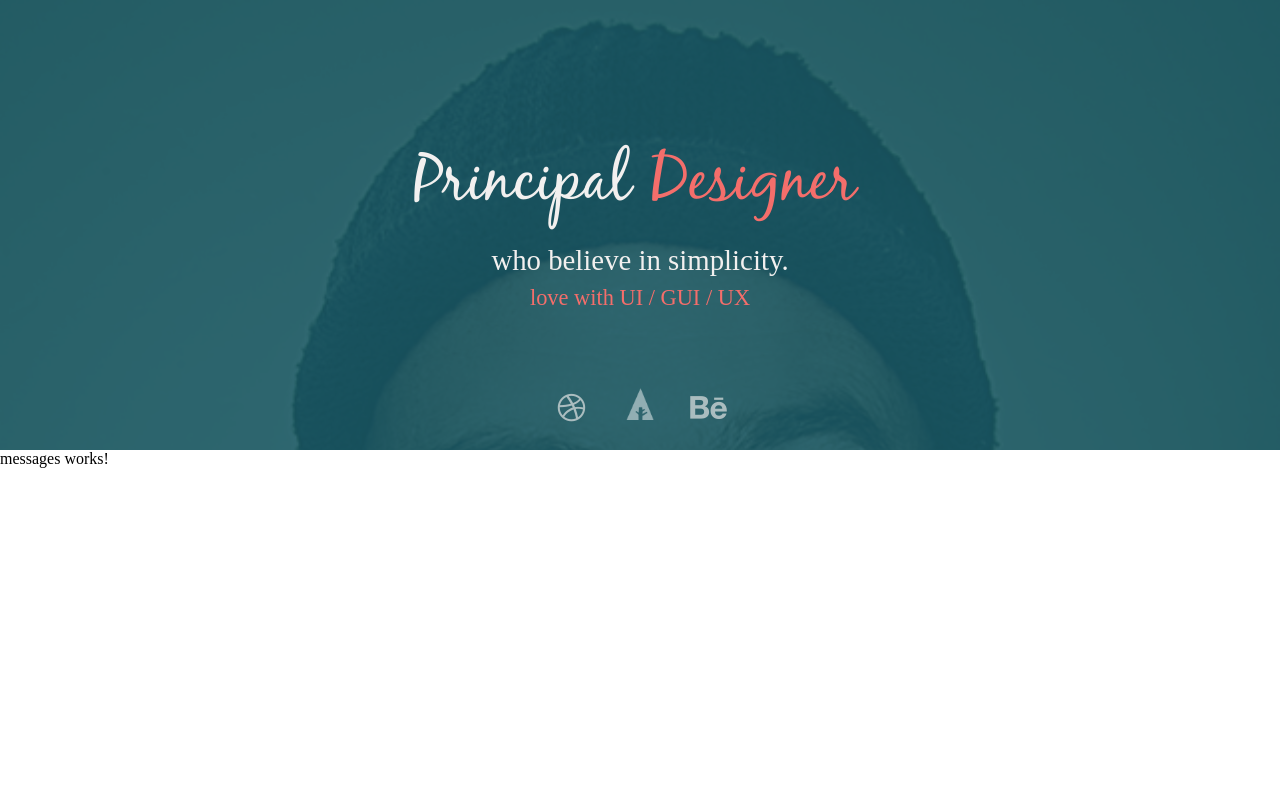
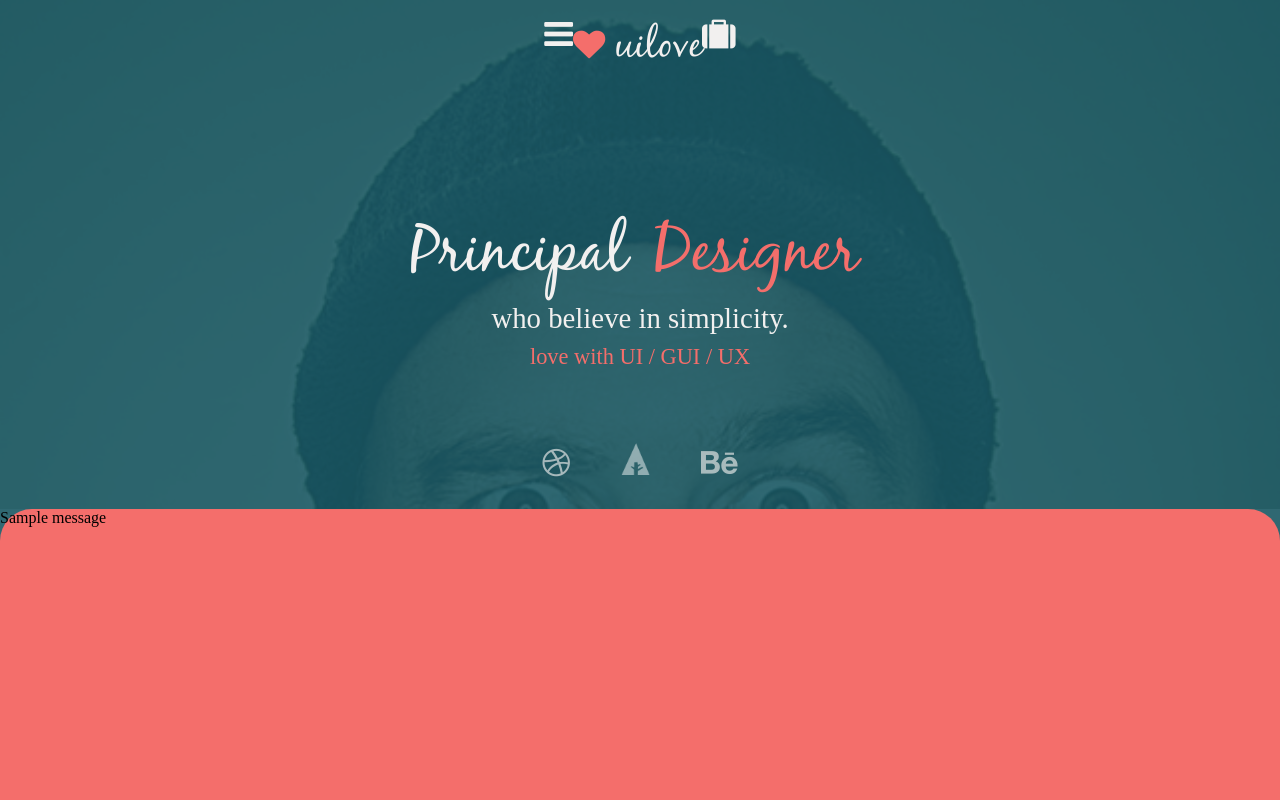
Before and after one commit to MartaSibielak/whiteAster-social, an Angular app: page / in a window 1280 px wide. Shown: the top 800 px of the page. Built offline with nearby package versions, Linux system fonts and the light colour scheme; a web font is replaced by a local one.

Commit message:
create header

```diff
--- a/src/app/app.component.scss
+++ b/src/app/app.component.scss
@@ -1,5 +1,5 @@
 .container{
   display: grid;
   grid-template-rows: repeat(2,1fr);
-  height: 900px;
+  height: 1000px;
 }
--- a/src/app/messages/messages.component.html
+++ b/src/app/messages/messages.component.html
@@ -1 +1,3 @@
-<p>messages works!</p>
+<section class="messages">
+  <div class="message">Sample message</div>
+</section>
--- a/src/app/messages/messages.component.scss
+++ b/src/app/messages/messages.component.scss
@@ -0,0 +1,7 @@
+@import '../../assets/scss/variables';
+
+.messages{
+  background-color: $pink;
+  border-radius: 2em;
+  height: 100%;
+}
--- a/src/app/profile/profile.component.html
+++ b/src/app/profile/profile.component.html
@@ -1,6 +1,21 @@
 <section class="profile">
   <div class="layer">
-    <div class="profile-title"><p class="white">Principal </p><p class="pink">Designer</p></div>
+    <nav class="navbar">
+      <ul class="navbar-list">
+        <li class="navbar-item">
+          <a routerLink="#" class="navbar__link"><i class="fa fa-bars"></i></a>
+        </li>
+        <li class="navbar-item">
+          <a routerLink="#" class="navbar__link" id="logo"><i class="fa fa-heart" id="heart"></i> uilove</a>
+        </li>
+        <li class="navbar-item">
+          <a routerLink="#" class="navbar__link">
+            <i class="fa fa-suitcase"></i></a>
+        </li>
+      </ul>
+    </nav>
+    <div class="profile-wrapper">
+      <div class="profile-title"><p class="white" id="principal">Principal </p><p class="pink" id="designers">Designer</p></div>
       <div class="profile-content">
         <p id="first" class="white">who believe in simplicity.</p>
         <p id="second" class="pink">love with UI / GUI / UX</p>
@@ -11,4 +26,5 @@
         <a class="icon" routerLink="#"><i class="fa fa-behance font-awesome"></i></a>
       </div>
     </div>
+  </div>
 </section>
--- a/src/app/profile/profile.component.scss
+++ b/src/app/profile/profile.component.scss
@@ -8,9 +8,11 @@
   background-size: 100% auto;
   height: 100%;
 }
-.layer{
+.profile-wrapper{
   display: grid;
   grid-template-columns: repeat(1,1fr);
+}
+.layer{
   background-color: $green;
   background-repeat: no-repeat;
   background-size: cover;
@@ -21,7 +23,6 @@
   font-family: blackjar, serif;
   display: grid;
   grid-template-columns: repeat(2,1fr);
-  gap: 0.3em;
   font-size: 4em;
   padding-top: 2em;
 }
@@ -39,20 +40,36 @@
 #second{
   font-size: 1.4em;
 }
+#principal{
+  text-align: end;
+  margin-right: 0.2em;
+}
+#designers{
+  text-align: left;
+  margin-left: 0.2em;
+}
+#logo{
+  font-family: blackjar, serif;
+  font-size: 1.2em;
+}
+#heart{
+  color: $pink;
+  font-size: 0.8em;
+}
 
 .icon{
   display: grid;
   text-decoration: none;
+  margin: 0.8em;
   color: $light;
-  margin: 0.5em;
   font-size: 2em;
   justify-content: center;
   align-content: center;
   opacity: 80%;
 }
 .profile-nav-icons{
-  display: grid;
-  grid-template-columns: repeat(3,1fr);
+  display: flex;
+  justify-content: center;
 }
 
 .white{
@@ -69,3 +86,31 @@
 .font-awesome{
   opacity: 80%;
 }
+
+
+
+//NAVBAR
+nav{
+  display: flex;
+  justify-content: space-between;
+  margin: 1em 2em 0;
+}
+ul{
+  text-decoration: none;
+  list-style: none;
+  display: flex;
+  justify-content: space-between;
+  width: 100%;
+  max-width: 1000px;
+  margin: 0 auto;
+}
+li{
+  font-size: 2.1em;
+
+
+}
+a{
+  text-decoration: none;
+  list-style: none;
+  color: $light;
+}
--- a/src/styles.scss
+++ b/src/styles.scss
@@ -1,3 +1,5 @@
+@import './assets/scss/variables';
+
 *{
   margin: 0;
   padding: 0;
@@ -9,4 +11,5 @@ html{
 
 body{
   min-height: 100%;
+  background-color: $green;
 }
```
Lines whose indentation alone changed are shown as unchanged.
